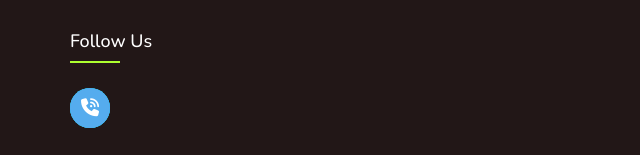
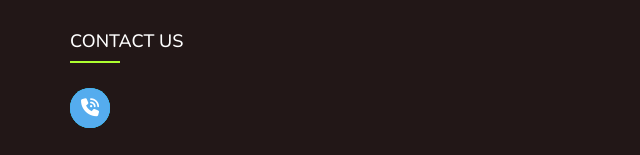
Before and after one commit to whitecareonline/white-care-, a plain HTML site: page index.html in a window 1280 px wide. Shown: the part 1225-1380 px from the top of the page, 0-640 px from the left. Drawn offline with nearby package versions, Linux system fonts and the light colour scheme.

Commit message:
Update index.html
WHITE CARE

```diff
--- a/index.html
+++ b/index.html
@@ -208,7 +208,7 @@
   	 			</ul>
   	 		</div>
   	 		<div class="footer-col">
-  	 			<h4>follow us</h4>
+  	 			<h4>CONTACT US</h4>
   	 			<div class="social-links">
              <a href="https://wa.link/wuyvye" class="btn" style="background: #25D366"
           ><i class="fab fa-whatsapp"></i
```
